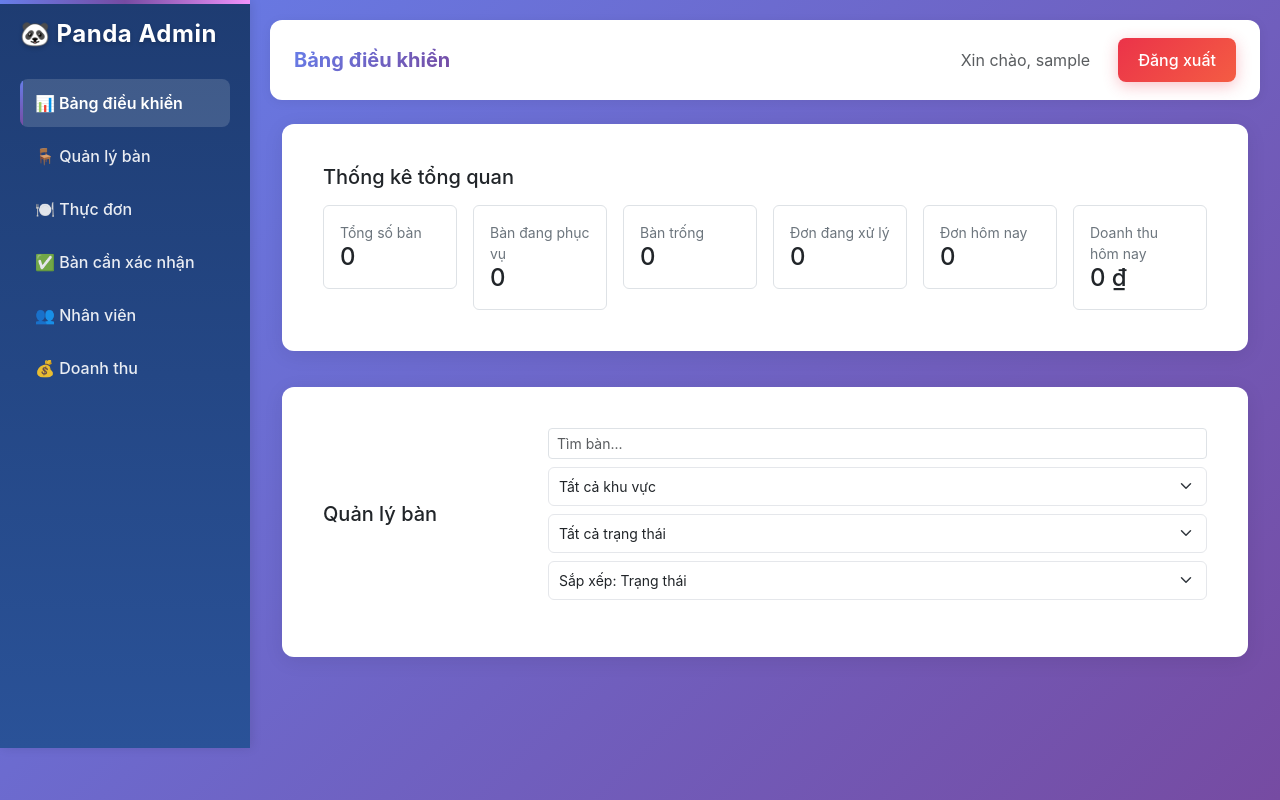
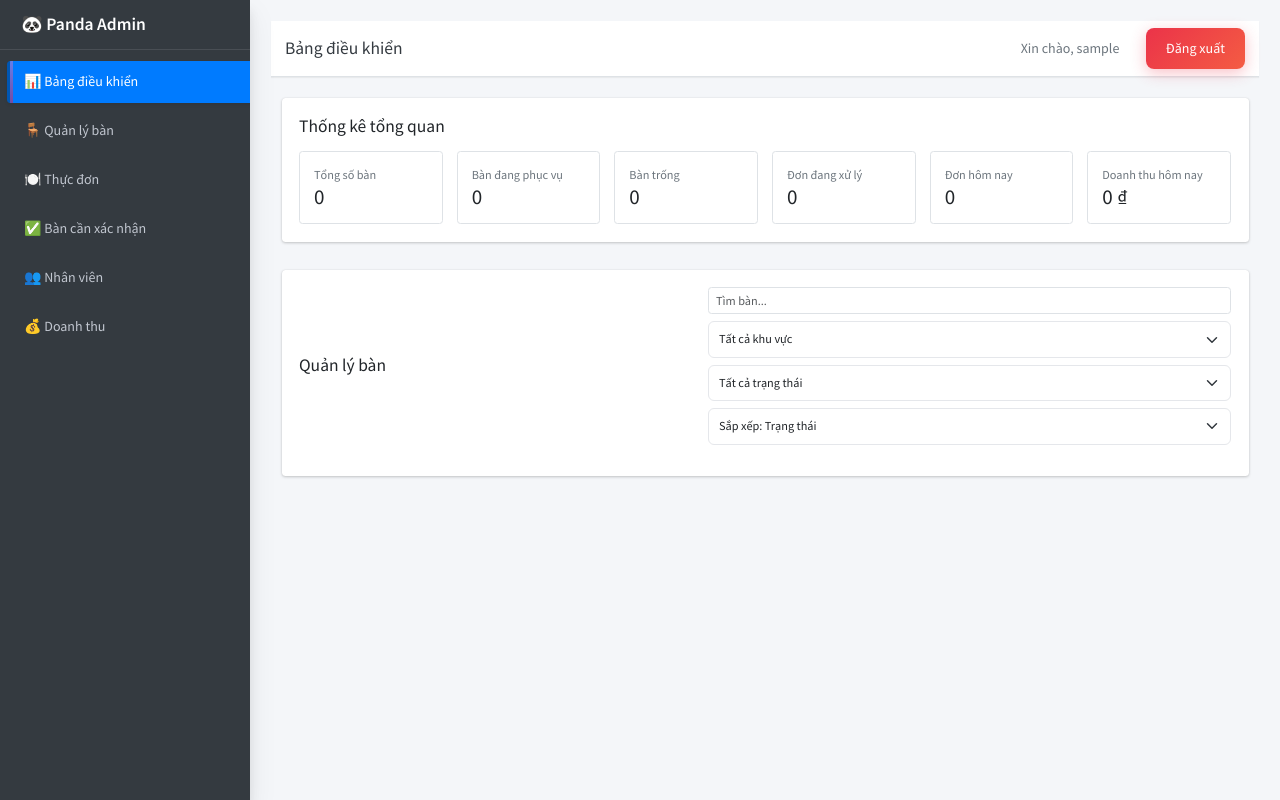
Before and after one commit to CongHien05/restaurant-management, a PHP site: page /dashboard.php in a window 1280 px wide. Run offline with PHP 8.4, Linux system fonts and the light colour scheme; the visitor is signed in with stand-in values (Sample User, id 1); data that the repository does not hold is empty; a stand-in replaces the project's code that opens the database connection.

Commit message:
🎨 UI: Apply AdminLTE modern theme

```diff
--- /dev/null
+++ b/admin/css/admin-modern.css
@@ -0,0 +1,436 @@
+/* =====================================================
+   Modern Admin Panel Theme
+   Based on AdminLTE 3 + Bootstrap 5
+   Author: AI Assistant
+   Version: 1.0.0
+   ===================================================== */
+
+/* =============== GLOBAL STYLES =============== */
+:root {
+    --primary: #007bff;
+    --success: #28a745;
+    --danger: #dc3545;
+    --warning: #ffc107;
+    --info: #17a2b8;
+    --secondary: #6c757d;
+    --dark: #343a40;
+    --light: #f8f9fa;
+    --sidebar-bg: #343a40;
+    --sidebar-hover: #3f474e;
+    --topbar-bg: #fff;
+    --content-bg: #f4f6f9;
+}
+
+html {
+    font-size: 14px;
+    scroll-behavior: smooth;
+}
+
+body {
+    font-family: 'Source Sans Pro', -apple-system, BlinkMacSystemFont, 'Segoe UI', Roboto, sans-serif;
+    background: var(--content-bg);
+    color: #495057;
+    font-size: 1rem;
+    font-weight: 400;
+    line-height: 1.5;
+    overflow-x: hidden;
+}
+
+* {
+    box-sizing: border-box;
+}
+
+/* =============== LAYOUT =============== */
+.layout {
+    display: grid;
+    grid-template-columns: 250px 1fr;
+    min-height: 100vh;
+}
+
+/* =============== SIDEBAR =============== */
+.sidebar {
+    background: var(--sidebar-bg);
+    color: #c2c7d0;
+    box-shadow: 0 14px 28px rgba(0,0,0,0.08), 0 10px 10px rgba(0,0,0,0.08);
+    height: 100vh;
+    overflow-y: auto;
+    position: relative;
+    z-index: 1030;
+}
+
+/* Sidebar Scrollbar */
+.sidebar::-webkit-scrollbar {
+    width: 6px;
+}
+
+.sidebar::-webkit-scrollbar-track {
+    background: #2d3238;
+}
+
+.sidebar::-webkit-scrollbar-thumb {
+    background: #4b545c;
+    border-radius: 3px;
+}
+
+.sidebar-header {
+    background: var(--sidebar-bg);
+    border-bottom: 1px solid rgba(255,255,255,0.1);
+    padding: 1rem 1.5rem;
+    position: sticky;
+    top: 0;
+    z-index: 10;
+}
+
+.sidebar-header h2 {
+    margin: 0;
+    font-size: 1.25rem;
+    font-weight: 600;
+    color: #fff;
+}
+
+/* Sidebar Navigation */
+.sidebar-nav {
+    padding: 0.5rem 0;
+}
+
+.sidebar .list-group-item {
+    background: transparent;
+    border: none;
+    color: #c2c7d0;
+    padding: 0.75rem 1rem;
+    border-radius: 0.25rem;
+    margin: 0.25rem 0.5rem;
+    transition: all 0.15s ease-in-out;
+    font-weight: 400;
+    border-left: 3px solid transparent;
+    cursor: pointer;
+}
+
+.sidebar .list-group-item:hover {
+    background: var(--sidebar-hover);
+    color: #fff;
+    border-left-color: var(--primary);
+    text-decoration: none;
+}
+
+.sidebar .list-group-item.active {
+    background: var(--primary);
+    color: #fff;
+    font-weight: 500;
+    border-left-color: #0056b3;
+    box-shadow: 0 0.125rem 0.25rem rgba(0,0,0,0.075);
+}
+
+.sidebar .list-group-item .badge {
+    font-size: 0.7rem;
+    padding: 0.25em 0.5em;
+}
+
+/* =============== MOBILE OFFCANVAS =============== */
+.sidebar-offcanvas {
+    background: var(--sidebar-bg);
+    width: 280px !important;
+}
+
+.sidebar-offcanvas .offcanvas-header {
+    background: linear-gradient(135deg, var(--primary) 0%, #0056b3 100%);
+    color: white;
+    padding: 1.25rem;
+    border-bottom: 3px solid rgba(255,255,255,0.2);
+}
+
+.sidebar-offcanvas .offcanvas-title {
+    font-size: 1.25rem;
+    font-weight: 600;
+    text-shadow: 0 2px 4px rgba(0,0,0,0.2);
+}
+
+.sidebar-offcanvas .list-group-item {
+    background: transparent;
+    border: none;
+    color: #c2c7d0;
+    padding: 0.75rem 1rem;
+    transition: all 0.15s ease-in-out;
+    border-left: 3px solid transparent;
+}
+
+.sidebar-offcanvas .list-group-item:hover {
+    background: var(--sidebar-hover);
+    color: #fff;
+    border-left-color: var(--primary);
+}
+
+.sidebar-offcanvas .list-group-item.active {
+    background: var(--primary);
+    color: #fff;
+    font-weight: 500;
+    border-left-color: #0056b3;
+}
+
+/* =============== MOBILE MENU TOGGLE =============== */
+.mobile-menu-toggle {
+    position: fixed;
+    top: 15px;
+    left: 15px;
+    z-index: 1060;
+    background: linear-gradient(135deg, var(--primary) 0%, #0056b3 100%);
+    border: none;
+    border-radius: 0.5rem;
+    width: 50px;
+    height: 50px;
+    color: white;
+    font-size: 1.5rem;
+    cursor: pointer;
+    box-shadow: 0 4px 12px rgba(0,0,0,0.15);
+    transition: all 0.3s ease;
+}
+
+.mobile-menu-toggle:hover {
+    transform: scale(1.05);
+    box-shadow: 0 6px 16px rgba(0,0,0,0.2);
+    background: linear-gradient(135deg, #0056b3 0%, var(--primary) 100%);
+}
+
+.mobile-menu-toggle:focus {
+    outline: none;
+    box-shadow: 0 0 0 3px rgba(0, 123, 255, 0.25);
+}
+
+/* =============== CONTENT AREA =============== */
+.content {
+    padding: 1.5rem;
+    background: var(--content-bg);
+}
+
+/* =============== TOPBAR =============== */
+.topbar {
+    background: var(--topbar-bg);
+    padding: 0.75rem 1rem;
+    border-bottom: 1px solid #dee2e6;
+    margin-bottom: 1.5rem;
+    display: flex;
+    justify-content: space-between;
+    align-items: center;
+    box-shadow: 0 1px 1px rgba(0,0,0,0.05);
+    border-radius: 0;
+}
+
+.topbar .brand {
+    font-size: 1.25rem;
+    font-weight: 500;
+    color: var(--dark);
+}
+
+.topbar .nav {
+    display: flex;
+    align-items: center;
+    gap: 0.75rem;
+    flex-wrap: wrap;
+}
+
+/* =============== CARDS =============== */
+.card {
+    background: #fff;
+    border-radius: 0.25rem;
+    margin-bottom: 1rem;
+    box-shadow: 0 0 1px rgba(0,0,0,0.125), 0 1px 3px rgba(0,0,0,0.2);
+    transition: all 0.15s ease-in-out;
+    border: 0;
+}
+
+.card:hover {
+    box-shadow: 0 0 1px rgba(0,0,0,0.125), 0 2px 6px rgba(0,0,0,0.25);
+}
+
+.card-header {
+    background-color: transparent;
+    border-bottom: 1px solid rgba(0,0,0,0.125);
+    padding: 0.75rem 1.25rem;
+    border-top-left-radius: 0.25rem;
+    border-top-right-radius: 0.25rem;
+}
+
+.card-header h3,
+.card-header h4,
+.card-header h5 {
+    margin: 0;
+    font-size: 1.1rem;
+    font-weight: 500;
+}
+
+.card-body {
+    padding: 1.25rem;
+}
+
+.card-footer {
+    background-color: rgba(0,0,0,0.03);
+    border-top: 1px solid rgba(0,0,0,0.125);
+    padding: 0.75rem 1.25rem;
+}
+
+/* Stats Cards */
+.stat-card {
+    background: linear-gradient(135deg, #667eea 0%, #764ba2 100%);
+    color: white;
+    border-radius: 0.5rem;
+    padding: 1.5rem;
+    box-shadow: 0 4px 6px rgba(0,0,0,0.1);
+    transition: transform 0.2s;
+}
+
+.stat-card:hover {
+    transform: translateY(-4px);
+    box-shadow: 0 6px 12px rgba(0,0,0,0.15);
+}
+
+.stat-card .h4 {
+    font-size: 2rem;
+    font-weight: 700;
+    margin: 0;
+}
+
+.stat-card .small {
+    opacity: 0.9;
+    font-size: 0.875rem;
+}
+
+/* =============== TABLES =============== */
+.table {
+    width: 100%;
+    margin-bottom: 1rem;
+    color: #212529;
+    border-collapse: collapse;
+}
+
+.table thead th {
+    vertical-align: bottom;
+    border-bottom: 2px solid #dee2e6;
+    padding: 0.75rem;
+    font-weight: 600;
+    color: #495057;
+}
+
+.table tbody td {
+    padding: 0.75rem;
+    vertical-align: top;
+    border-top: 1px solid #dee2e6;
+}
+
+.table-hover tbody tr:hover {
+    background-color: rgba(0,0,0,0.02);
+}
+
+.table-striped tbody tr:nth-of-type(odd) {
+    background-color: rgba(0,0,0,0.02);
+}
+
+.table-responsive {
+    display: block;
+    width: 100%;
+    overflow-x: auto;
+}
+
+/* =============== RESPONSIVE =============== */
+@media (max-width: 991.98px) {
+    .layout {
+        grid-template-columns: 1fr;
+    }
+
+    .content {
+        padding: 70px 1rem 1rem;
+    }
+
+    .topbar {
+        flex-direction: column;
+        gap: 0.75rem;
+        padding: 1rem;
+        margin-top: 50px;
+    }
+
+    .topbar .nav {
+        width: 100%;
+        justify-content: center;
+    }
+
+    .card-header {
+        flex-direction: column !important;
+        gap: 0.75rem !important;
+    }
+
+    .card-header > div {
+        width: 100%;
+    }
+}
+
+@media (min-width: 768px) and (max-width: 991.98px) {
+    .content {
+        padding: 70px 1.5rem 1.5rem;
+    }
+}
+
+/* =============== UTILITY CLASSES =============== */
+.shadow-sm {
+    box-shadow: 0 0.125rem 0.25rem rgba(0,0,0,0.075) !important;
+}
+
+.shadow {
+    box-shadow: 0 0.5rem 1rem rgba(0,0,0,0.15) !important;
+}
+
+.rounded {
+    border-radius: 0.25rem !important;
+}
+
+.text-muted {
+    color: #6c757d !important;
+}
+
+.mb-0 { margin-bottom: 0 !important; }
+.mb-1 { margin-bottom: 0.25rem !important; }
+.mb-2 { margin-bottom: 0.5rem !important; }
+.mb-3 { margin-bottom: 1rem !important; }
+.mb-4 { margin-bottom: 1.5rem !important; }
+
+.mt-0 { margin-top: 0 !important; }
+.mt-1 { margin-top: 0.25rem !important; }
+.mt-2 { margin-top: 0.5rem !important; }
+.mt-3 { margin-top: 1rem !important; }
+.mt-4 { margin-top: 1.5rem !important; }
+
+.p-0 { padding: 0 !important; }
+.p-1 { padding: 0.25rem !important; }
+.p-2 { padding: 0.5rem !important; }
+.p-3 { padding: 1rem !important; }
+.p-4 { padding: 1.5rem !important; }
+
+/* =============== LOADING & ANIMATIONS =============== */
+@keyframes fadeIn {
+    from { opacity: 0; }
+    to { opacity: 1; }
+}
+
+@keyframes slideInUp {
+    from {
+        transform: translateY(20px);
+        opacity: 0;
+    }
+    to {
+        transform: translateY(0);
+        opacity: 1;
+    }
+}
+
+.fade-in {
+    animation: fadeIn 0.3s ease-in;
+}
+
+.slide-in-up {
+    animation: slideInUp 0.4s ease-out;
+}
+
+/* Loading Spinner */
+.spinner-border-sm {
+    width: 1rem;
+    height: 1rem;
+    border-width: 0.2em;
+}
--- a/admin/css/styles.css
+++ b/admin/css/styles.css
@@ -1,3 +1,8 @@
+/* =====================================================
+   Modern Admin Template - Bootstrap 5 Enhanced
+   Based on AdminLTE 3 & CoreUI Design System
+   ===================================================== */
+
 /* Reset and base styles */
 * {
     margin: 0;
@@ -7,15 +12,18 @@
 
 html {
     scroll-behavior: smooth;
+    font-size: 14px;
 }
 
 body {
-    font-family: -apple-system, BlinkMacSystemFont, 'Segoe UI', Roboto, 'Helvetica Neue', sans-serif;
-    background: linear-gradient(135deg, #667eea 0%, #764ba2 100%);
-    background-attachment: fixed;
-    color: #333;
+    font-family: 'Source Sans Pro', -apple-system, BlinkMacSystemFont, 'Segoe UI', Roboto, 'Helvetica Neue', Arial, sans-serif;
+    background: #f4f6f9;
+    color: #495057;
     min-height: 100vh;
     overflow-x: hidden;
+    font-size: 1rem;
+    font-weight: 400;
+    line-height: 1.5;
 }
 
 /* Layout */
@@ -25,31 +33,47 @@ body {
     min-height: 100vh;
 }
 
-/* Sidebar */
+/* Sidebar - AdminLTE Style */
 .sidebar {
-    background: linear-gradient(180deg, #1e3c72 0%, #2a5298 100%);
-    color: white;
-    padding: 20px;
-    box-shadow: 2px 0 10px rgba(0,0,0,0.1);
+    background: #343a40;
+    color: #c2c7d0;
+    padding: 0;
+    box-shadow: 0 14px 28px rgba(0,0,0,0.08), 0 10px 10px rgba(0,0,0,0.08);
     position: relative;
+    height: 100vh;
+    overflow-y: auto;
 }
 
-.sidebar::before {
-    content: '';
-    position: absolute;
+.sidebar::-webkit-scrollbar {
+    width: 6px;
+}
+
+.sidebar::-webkit-scrollbar-track {
+    background: #2d3238;
+}
+
+.sidebar::-webkit-scrollbar-thumb {
+    background: #4b545c;
+    border-radius: 3px;
+}
+
+.sidebar-header {
+    background: #343a40;
+    border-bottom: 1px solid rgba(255,255,255,0.1);
+    padding: 1rem 1.5rem;
+    position: sticky;
     top: 0;
-    left: 0;
-    right: 0;
-    height: 4px;
-    background: linear-gradient(90deg, #667eea, #764ba2, #f093fb);
+    z-index: 10;
 }
 
 .sidebar-header h2 {
-    margin-bottom: 30px;
-    font-size: 24px;
-    font-weight: 700;
-    letter-spacing: 0.5px;
-    text-shadow: 0 2px 4px rgba(0,0,0,0.2);
+    margin: 0;
+    font-size: 1.25rem;
+    font-weight: 600;
+    color: #fff;
+    display: flex;
+    align-items: center;
+    gap: 0.5rem;
 }
 
 .sidebar-nav ul {
@@ -102,37 +126,34 @@ body {
     font-weight: 600;
 }
 
-/* Content */
+/* Content Area - Modern Design */
 .content {
-    padding: 20px;
+    padding: 1.5rem;
+    background: #f4f6f9;
 }
 
-/* Topbar */
+/* Topbar - AdminLTE Style */
 .topbar {
-    background: white;
-    padding: 18px 24px;
-    border-bottom: none;
-    margin-bottom: 24px;
+    background: #fff;
+    padding: 0.5rem 1rem;
+    border-bottom: 1px solid #dee2e6;
+    margin-bottom: 1.5rem;
     display: flex;
     justify-content: space-between;
     align-items: center;
-    border-radius: 12px;
-    box-shadow: 0 2px 12px rgba(0,0,0,0.06);
+    box-shadow: 0 1px 1px rgba(0,0,0,0.05);
 }
 
 .topbar .brand {
-    font-size: 20px;
-    font-weight: 700;
-    background: linear-gradient(135deg, #667eea 0%, #764ba2 100%);
-    -webkit-background-clip: text;
-    -webkit-text-fill-color: transparent;
-    background-clip: text;
+    font-size: 1.25rem;
+    font-weight: 500;
+    color: #343a40;
 }
 
 .topbar .nav {
     display: flex;
     align-items: center;
-    gap: 12px;
+    gap: 0.75rem;
 }
 
 .topbar input[type="text"],
@@ -155,20 +176,46 @@ body {
     box-shadow: 0 0 0 4px rgba(102, 126, 234, 0.1);
 }
 
-/* Cards */
+/* Cards - AdminLTE Modern */
 .card {
-    background: white;
-    border-radius: 12px;
-    padding: 24px;
-    margin-bottom: 20px;
-    box-shadow: 0 4px 20px rgba(0,0,0,0.08);
-    transition: all 0.3s ease;
-    border: 1px solid rgba(255,255,255,0.8);
+    background: #fff;
+    border-radius: 0.25rem;
+    margin-bottom: 1rem;
+    box-shadow: 0 0 1px rgba(0,0,0,0.125), 0 1px 3px rgba(0,0,0,0.2);
+    transition: all 0.15s ease-in-out;
+    border: 0;
+    padding: 0;
 }
 
 .card:hover {
-    box-shadow: 0 8px 30px rgba(0,0,0,0.12);
-    transform: translateY(-2px);
+    box-shadow: 0 0 1px rgba(0,0,0,0.125), 0 2px 6px rgba(0,0,0,0.25);
+}
+
+.card-header {
+    background-color: transparent;
+    border-bottom: 1px solid rgba(0,0,0,0.125);
+    padding: 0.75rem 1.25rem;
+    position: relative;
+    border-top-left-radius: 0.25rem;
+    border-top-right-radius: 0.25rem;
+}
+
+.card-header h3,
+.card-header h4,
+.card-header h5 {
+    margin: 0;
+    font-size: 1.1rem;
+    font-weight: 500;
+}
+
+.card-body {
+    padding: 1.25rem;
+}
+
+.card-footer {
+    background-color: rgba(0,0,0,0.03);
+    border-top: 1px solid rgba(0,0,0,0.125);
+    padding: 0.75rem 1.25rem;
 }
 
 /* Buttons */
@@ -1004,48 +1051,37 @@ body {
     font-weight: 600;
 }
 
-/* Desktop sidebar list-group styling */
+/* Desktop sidebar list-group styling - AdminLTE Modern */
 .sidebar .list-group-item {
     background: transparent;
     border: none;
-    color: rgba(255,255,255,0.9);
-    padding: 12px 15px;
-    border-radius: 8px;
-    margin-bottom: 5px;
-    transition: all 0.3s ease;
+    color: #c2c7d0;
+    padding: 0.75rem 1rem;
+    border-radius: 0.25rem;
+    margin: 0.25rem 0.5rem;
+    transition: all 0.15s ease-in-out;
     position: relative;
-    overflow: hidden;
-    font-weight: 500;
-}
-
-.sidebar .list-group-item::before {
-    content: '';
-    position: absolute;
-    left: 0;
-    top: 0;
-    height: 100%;
-    width: 3px;
-    background: linear-gradient(180deg, #667eea, #764ba2);
-    transform: scaleY(0);
-    transition: transform 0.3s ease;
+    font-weight: 400;
+    border-left: 3px solid transparent;
 }
 
 .sidebar .list-group-item:hover {
-    background: rgba(255,255,255,0.1);
-    color: white;
-    transform: translateX(5px);
-    box-shadow: 0 4px 8px rgba(0,0,0,0.1);
-}
-
-.sidebar .list-group-item:hover::before,
-.sidebar .list-group-item.active::before {
-    transform: scaleY(1);
+    background: #3f474e;
+    color: #fff;
+    border-left-color: #007bff;
 }
 
 .sidebar .list-group-item.active {
-    background: rgba(255,255,255,0.15);
-    color: white;
-    font-weight: 600;
+    background: #007bff;
+    color: #fff;
+    font-weight: 500;
+    border-left-color: #0056b3;
+    box-shadow: 0 0.125rem 0.25rem rgba(0,0,0,0.075);
+}
+
+.sidebar .list-group-item .badge {
+    font-size: 0.7rem;
+    padding: 0.25em 0.5em;
 }
 
 /* Responsive Styles */
--- a/admin/includes/header.php
+++ b/admin/includes/header.php
@@ -9,6 +9,10 @@ $user = $_SESSION['admin_user'] ?? null;
     <meta name="viewport" content="width=device-width, initial-scale=1.0">
     <title><?php echo isset($pageTitle) ? htmlspecialchars($pageTitle) : 'Panda Admin'; ?></title>
     <link href="https://cdn.jsdelivr.net/npm/bootstrap@5.3.3/dist/css/bootstrap.min.css" rel="stylesheet" integrity="sha384-QWTKZyjpPEjISv5WaRU9OFeRpok6YctnYmDr5pNlyT2bRjXh0JMhjY6hW+ALEwIH" crossorigin="anonymous">
+    <link rel="preconnect" href="https://fonts.googleapis.com">
+    <link rel="preconnect" href="https://fonts.gstatic.com" crossorigin>
+    <link href="https://fonts.googleapis.com/css2?family=Source+Sans+Pro:wght@300;400;600;700&display=swap" rel="stylesheet">
+    <link rel="stylesheet" href="css/admin-modern.css?v=1.0">
     <link rel="stylesheet" href="css/styles.css?v=6.0">
     <script>
       window.PHP_ADMIN_TOKEN = <?php echo json_encode($_SESSION['admin_token'] ?? null); ?>;
```
